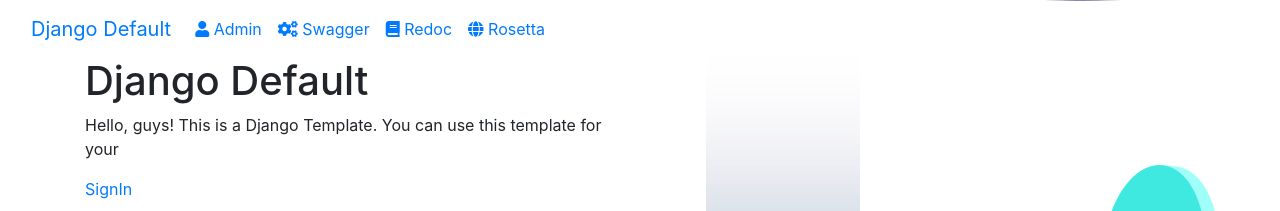
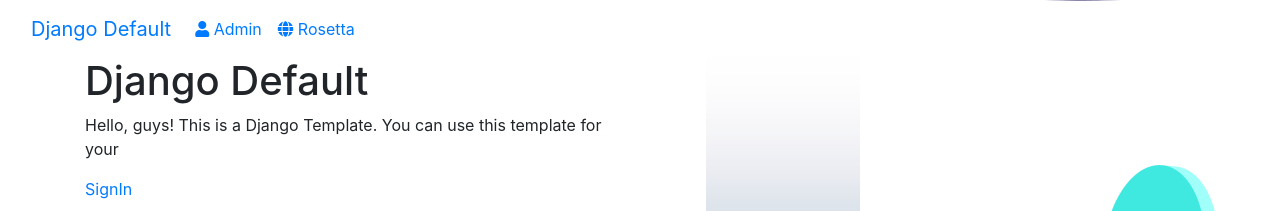
Before and after one commit to JahongirHakimjonov/rtm-bot, a Django app: page / in a window 1280 px wide; the page is wider, and only the part inside the window is pictured. Shown: the part 892-1103 px from the top of that part. Run offline with Django 5.2, Linux system fonts and the light colour scheme; parts of the project's set-up code (start-up, migrations or seed data) failed here and were passed over; some libraries are stand-ins or nearby versions.

Commit message:
fix: fix

```diff
--- a/assets/templates/index.html
+++ b/assets/templates/index.html
@@ -115,15 +115,6 @@
                                 <a class="nav-link" href="admin/"> <i class="fa fa-user"
                                                                       aria-hidden="true"></i>
                                     Admin</a>
-                            </li>
-                            <li class="nav-item">
-                                <a class="nav-link" href="api/schema/swagger-ui/"> <i class="fas fa-cogs"
-                                                                                      aria-hidden="true"></i>
-                                    Swagger</a>
-                            </li>
-                            <li class="nav-item">
-                                <a class="nav-link" href="api/schema/redoc/"> <i class="fas fa-book"
-                                                                                 aria-hidden="true"></i> Redoc</a>
                             </li>
                             <li class="nav-item">
                                 <a class="nav-link" href="rosetta/"> <i class="fas fa-globe" aria-hidden="true"></i>
--- a/core/urls.py
+++ b/core/urls.py
@@ -4,17 +4,13 @@ from django.contrib import admin
 from django.urls import path, include, re_path
 from django.views.static import serve
 
-from core.config.swagger import urlpatterns as swagger_patterns
-
 urlpatterns = [
     path("", include("apps.shared.urls")),
     path("admin/", admin.site.urls),
     path("i18n/", include("django.conf.urls.i18n")),
-    path("ckeditor5/", include("django_ckeditor_5.urls")),
+    # path("ckeditor5/", include("django_ckeditor_5.urls")),
     path("rosetta/", include("rosetta.urls")),
     # Media and static files
     re_path(r"static/(?P<path>.*)", serve, {"document_root": settings.STATIC_ROOT}),
     re_path(r"media/(?P<path>.*)", serve, {"document_root": settings.MEDIA_ROOT}),
 ]
-
-urlpatterns += swagger_patterns
```
Also changed, not shown: core/config/__init__.py (+5 -5 lines), core/config/apps.py (+4 -4 lines), docker-compose.yml (+1 -75 lines), 1 other file.
